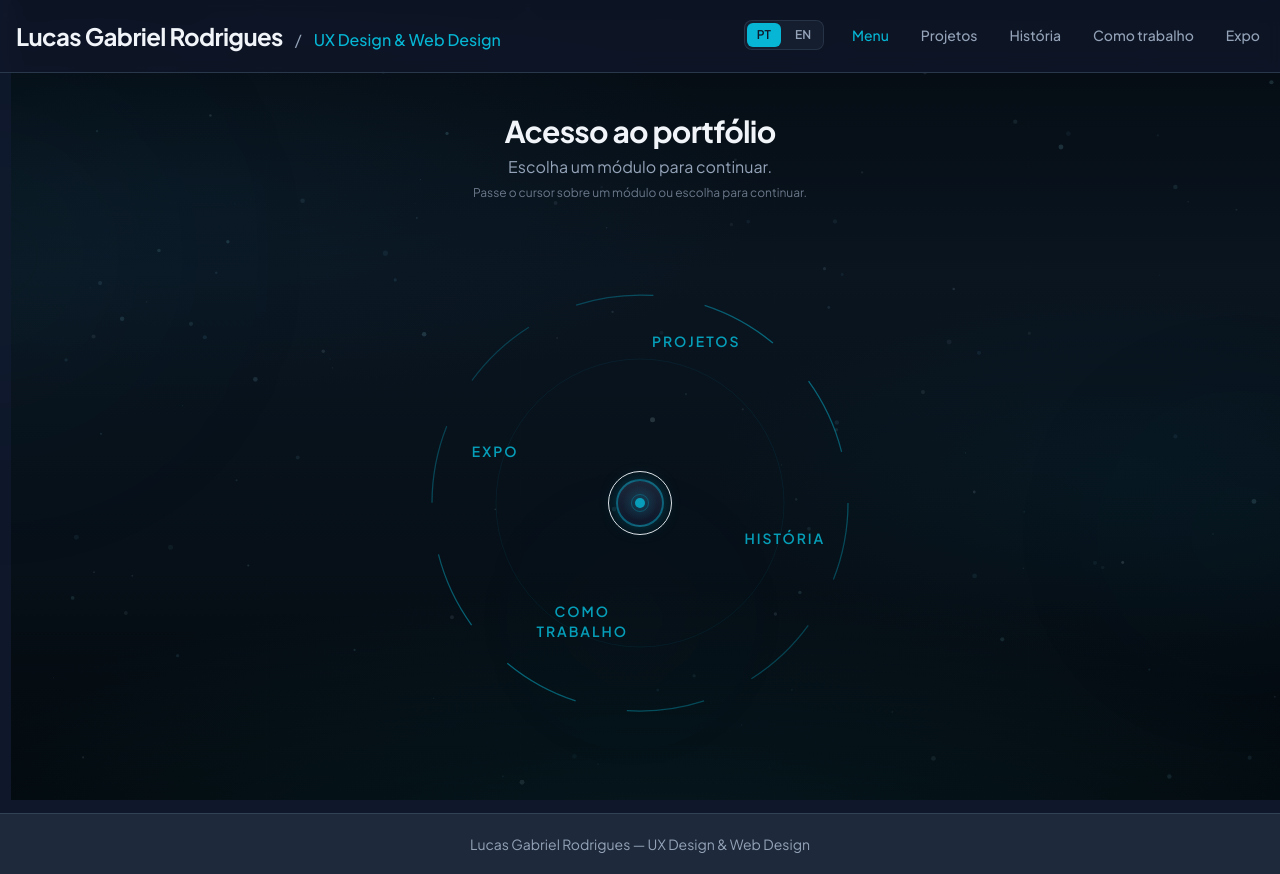
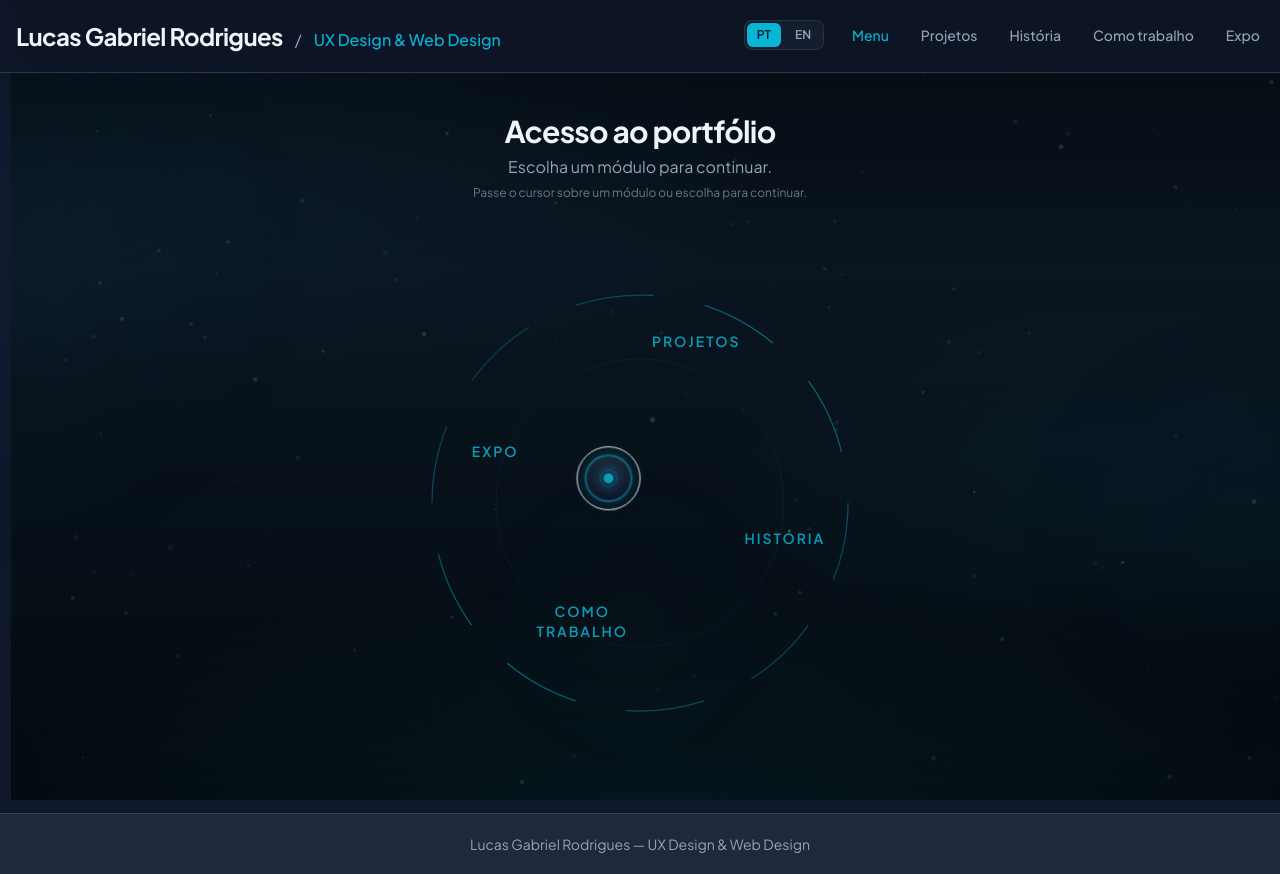
Before and after one commit to VS-LGR/LGR-Design, a Next.js app: page / in a window 1280 px wide. Built offline with nearby package versions, Linux system fonts and the light colour scheme.

Commit message:
Fix hub 3

```diff
--- a/src/components/system/HubCore.tsx
+++ b/src/components/system/HubCore.tsx
@@ -3,18 +3,33 @@
 type HubCoreProps = {
   mx: number;
   my: number;
+  offsetX: number;
+  offsetY: number;
   reducedMotion: boolean;
   introReady: boolean;
 };
 
-export function HubCore({ mx, my, reducedMotion, introReady }: HubCoreProps) {
+export function HubCore({
+  mx,
+  my,
+  offsetX,
+  offsetY,
+  reducedMotion,
+  introReady,
+}: HubCoreProps) {
   const glowX = 50 + (mx - 0.5) * 28;
   const glowY = 50 + (my - 0.5) * 28;
 
   return (
     <div
-      className={`hub-core absolute left-1/2 top-1/2 z-[3] -translate-x-1/2 -translate-y-1/2 ${introReady ? "hub-core--ready" : ""}`}
+      className="absolute left-1/2 top-1/2 z-[3] will-change-transform"
+      style={{
+        transform: `translate(calc(-50% + ${offsetX}px), calc(-50% + ${offsetY}px))`,
+      }}
       aria-hidden
+    >
+      <div
+        className={`hub-core ${introReady ? "hub-core--ready" : ""}`}
         style={{
           ["--glow-x" as string]: `${glowX}%`,
           ["--glow-y" as string]: `${glowY}%`,
@@ -36,5 +51,6 @@ export function HubCore({ mx, my, reducedMotion, introReady }: HubCoreProps) {
           </span>
         </div>
       </div>
+    </div>
   );
 }
--- a/src/components/system/SystemHub.tsx
+++ b/src/components/system/SystemHub.tsx
@@ -1,6 +1,6 @@
 "use client";
 
-import { useEffect, useId, useMemo, useState } from "react";
+import { useEffect, useId, useMemo, useRef, useState } from "react";
 import { useLocale } from "@/contexts/LocaleContext";
 import { usePrefersReducedMotion } from "@/hooks/usePrefersReducedMotion";
 import { useSmoothPointer } from "@/hooks/useSmoothPointer";
@@ -16,6 +16,7 @@ import {
 
 const INTRO_DELAY_MS = 2500;
 const TILT_MAX = 3.5;
+const CORE_FOLLOW_MAX = 40;
 
 function moduleLabels(
   id: HubModuleId,
@@ -48,6 +49,9 @@ export function SystemHub() {
   const [fieldSize, setFieldSize] = useState<number>(HUB_FIELD_SIZE.base);
   const [hoveredIndex, setHoveredIndex] = useState<number | null>(null);
   const [introReady, setIntroReady] = useState(reducedMotion);
+  const fieldRef = useRef<HTMLDivElement>(null);
+  const [fieldMeasured, setFieldMeasured] = useState(false);
+  const [fieldCenter, setFieldCenter] = useState({ x: 0, y: 0 });
 
   useEffect(() => {
     const mq = window.matchMedia("(min-width: 768px)");
@@ -75,6 +79,26 @@ export function SystemHub() {
     return () => window.clearTimeout(timer);
   }, [reducedMotion]);
 
+  useEffect(() => {
+    const updateCenter = () => {
+      const el = fieldRef.current;
+      if (!el) return;
+      const rect = el.getBoundingClientRect();
+      setFieldCenter({
+        x: rect.left + rect.width / 2,
+        y: rect.top + rect.height / 2,
+      });
+      setFieldMeasured(true);
+    };
+    updateCenter();
+    window.addEventListener("resize", updateCenter);
+    window.addEventListener("scroll", updateCenter, { passive: true });
+    return () => {
+      window.removeEventListener("resize", updateCenter);
+      window.removeEventListener("scroll", updateCenter);
+    };
+  }, [fieldSize]);
+
   const orbitRadius = useMemo(() => {
     const isMd = fieldSize >= HUB_FIELD_SIZE.md;
     const baseR = isMd ? HUB_ORBIT_RADIUS.md : HUB_ORBIT_RADIUS.base;
@@ -87,6 +111,16 @@ export function SystemHub() {
 
   const tiltX = pointer.enabled ? pointer.nx * TILT_MAX : 0;
   const tiltY = pointer.enabled ? -pointer.ny * TILT_MAX : 0;
+
+  const coreOffset = useMemo(() => {
+    if (!pointer.enabled || !fieldMeasured) return { x: 0, y: 0 };
+    const dx = pointer.clientX - fieldCenter.x;
+    const dy = pointer.clientY - fieldCenter.y;
+    const dist = Math.hypot(dx, dy) || 1;
+    const max = Math.min(fieldSize * 0.13, CORE_FOLLOW_MAX);
+    const pull = Math.min(max, dist * 0.22);
+    return { x: (dx / dist) * pull, y: (dy / dist) * pull };
+  }, [pointer, fieldCenter, fieldSize, fieldMeasured]);
 
   return (
     <section
@@ -116,6 +150,7 @@ export function SystemHub() {
         style={{ perspective: pointer.enabled ? "1000px" : undefined }}
       >
         <div
+          ref={fieldRef}
           className="hub-field relative"
           role="navigation"
           aria-label={t.system.hubTitle}
@@ -162,6 +197,8 @@ export function SystemHub() {
           <HubCore
             mx={pointer.x}
             my={pointer.y}
+            offsetX={coreOffset.x}
+            offsetY={coreOffset.y}
             reducedMotion={reducedMotion}
             introReady={introReady}
           />
--- a/src/lib/projects.en.ts
+++ b/src/lib/projects.en.ts
@@ -11,9 +11,7 @@ export const projectCategoriesEn: { id: ProjectCategory; label: string }[] = [
 
 export const projectTopicsEn: { id: ProjectTopic; label: string }[] = [
   { id: "saude", label: "Healthcare" },
-  { id: "negocios", label: "Business" },
   { id: "empresas", label: "Companies" },
-  { id: "recreativos", label: "Recreation" },
 ];
 
 export const projectsListEn: Project[] = [
--- a/src/lib/projects.ts
+++ b/src/lib/projects.ts
@@ -11,9 +11,7 @@ export const projectCategories: { id: ProjectCategory; label: string }[] = [
 
 export const projectTopics: { id: ProjectTopic; label: string }[] = [
   { id: "saude", label: "Saúde" },
-  { id: "negocios", label: "Negócios" },
   { id: "empresas", label: "Empresas" },
-  { id: "recreativos", label: "Recreativos" },
 ];
 
 export const projectsList: Project[] = [
--- a/src/styles/globals.css
+++ b/src/styles/globals.css
@@ -333,11 +333,11 @@
 @keyframes hub-core-enter {
   from {
     opacity: 0;
-    transform: translate(-50%, -50%) scale(0.7);
+    transform: scale(0.7);
   }
   to {
     opacity: 1;
-    transform: translate(-50%, -50%) scale(1);
+    transform: scale(1);
   }
 }
 
@@ -443,6 +443,7 @@
 }
 
 .hub-core {
+  position: relative;
   opacity: 0;
 }
 
--- a/src/types/index.ts
+++ b/src/types/index.ts
@@ -46,7 +46,7 @@ export interface AboutContent {
 
 export type ProjectCategory = "web" | "ux" | "identity" | "other";
 
-export type ProjectTopic = "saude" | "negocios" | "empresas" | "recreativos";
+export type ProjectTopic = "saude" | "empresas";
 
 /** Métrica ou resultado qualitativo honesto no case do projeto */
 export interface ProjectCaseResult {
```
Lines whose indentation alone changed are shown as unchanged.
